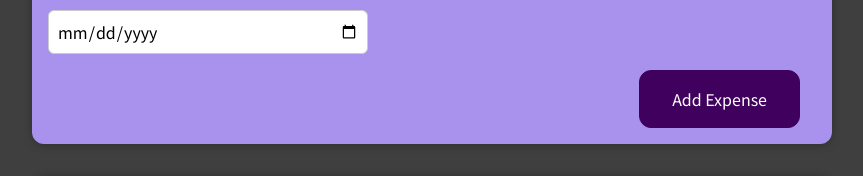
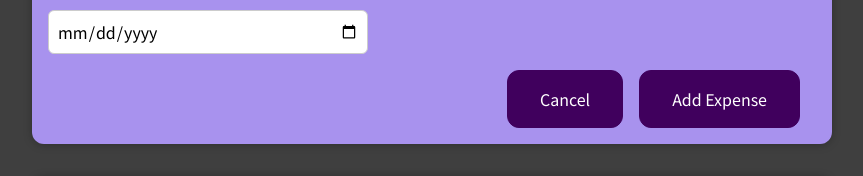
Before and after one commit to PraneethaMuppalla/First-React-Project, a React (Create React App) app: page / in a window 1280 px wide. Both pictures are taken after a click on the button "Add Expense". Shown: the part 160-336 px from the top of the page, without its empty margins (208-1071 px from the left). Built offline with nearby package versions, Linux system fonts and the light colour scheme.

Commit message:
Conditional rendering 2

```diff
--- a/src/components/Expenses/ExpensesList.js
+++ b/src/components/Expenses/ExpensesList.js
@@ -11,6 +11,7 @@ const ExpensesList = (props) => {
     <ul className="expenses-list">
       {expenses.map((expense) => (
         <ExpenseItem
+          key={expense.id}
           title={expense.title}
           amount={expense.amount}
           date={expense.date}
--- a/src/components/NewExpense/ExpenseForm.js
+++ b/src/components/NewExpense/ExpenseForm.js
@@ -8,6 +8,10 @@ const ExpenseForm = (props) => {
     enteredAmount: "",
     enteredDate: "",
   });
+
+  const onCancelHandler = () => {
+    props.onCancel();
+  };
 
   const titleChangeHandler = (event) => {
     setUserInput((prevState) => {
@@ -76,6 +80,9 @@ const ExpenseForm = (props) => {
         </div>
       </div>
       <div className="new-expense__actions">
+        <button type="button" onClick={onCancelHandler}>
+          Cancel
+        </button>
         <button type="submit">Add Expense</button>
       </div>
     </form>
--- a/src/components/NewExpense/NewExpense.js
+++ b/src/components/NewExpense/NewExpense.js
@@ -1,9 +1,10 @@
-import React from "react";
+import React, { useState } from "react";
 
 import ExpenseForm from "./ExpenseForm";
 import "./NewExpense.css";
 
 const NewExpense = (props) => {
+  const [isButtonVisible, setIsButtonVisible] = useState(true);
   const saveExpenseDataHandler = function (newExpense) {
     const newExpenseData = {
       ...newExpense,
@@ -11,9 +12,19 @@ const NewExpense = (props) => {
     };
     props.onAddExpense(newExpenseData);
   };
+  function buttonVisibilityHandler() {
+    setIsButtonVisible((prevState) => !prevState);
+  }
   return (
     <div className="new-expense">
-      <ExpenseForm onSaveExpenseData={saveExpenseDataHandler} />
+      {isButtonVisible ? (
+        <button onClick={buttonVisibilityHandler}> Add Expense </button>
+      ) : (
+        <ExpenseForm
+          onCancel={buttonVisibilityHandler}
+          onSaveExpenseData={saveExpenseDataHandler}
+        />
+      )}
     </div>
   );
 };
```
